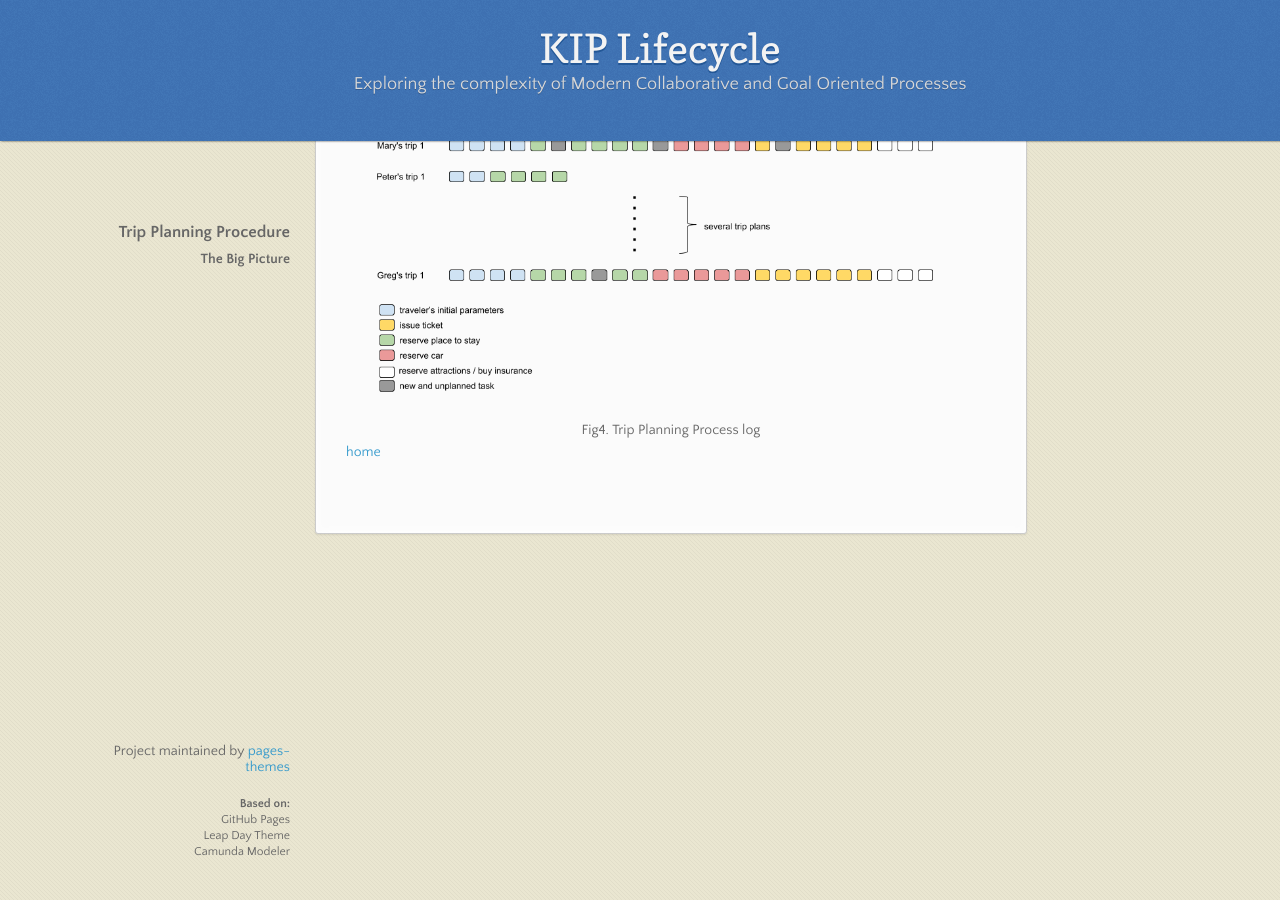
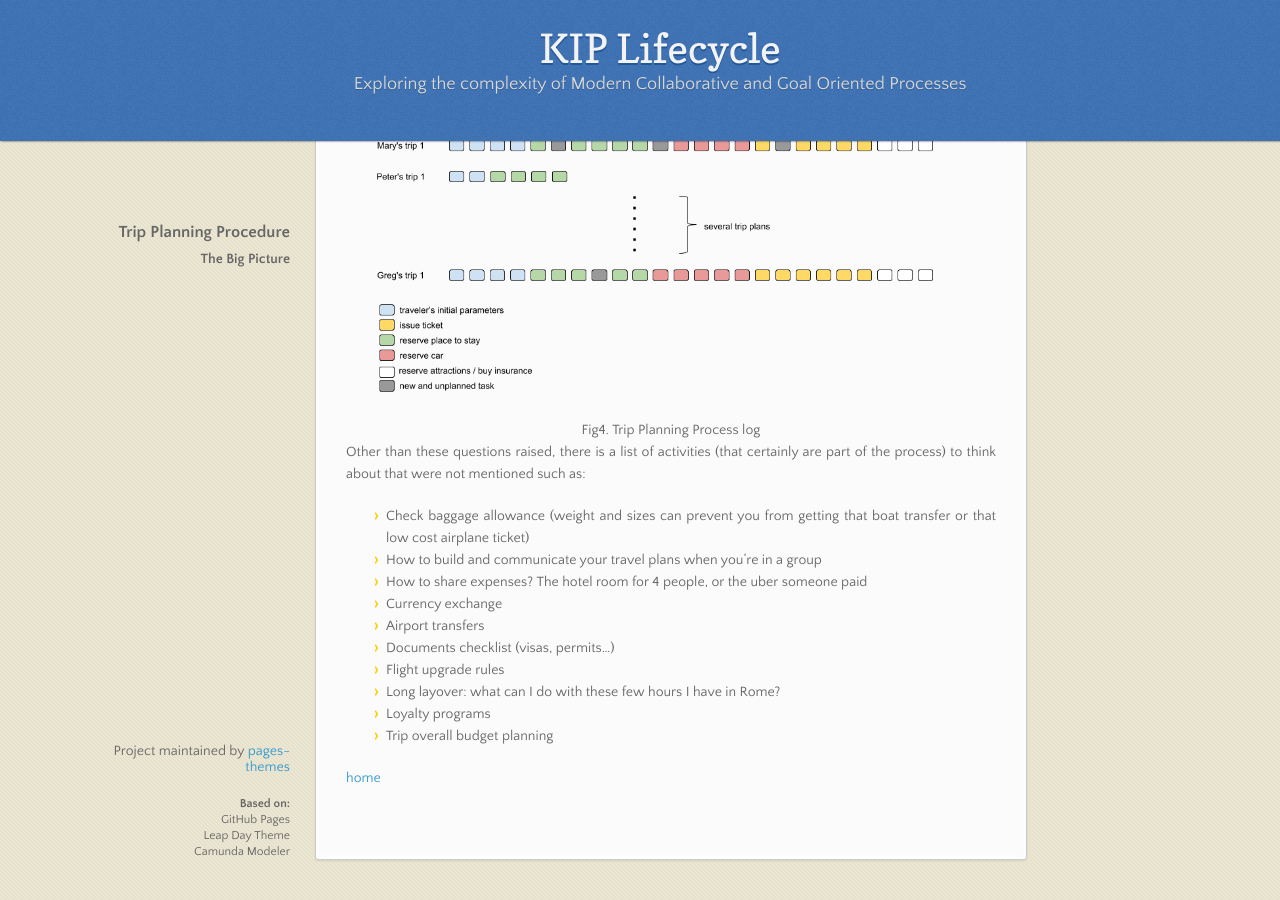
Before and after one commit to pages-themes/leap-day, a Jekyll site: the page built from trip_plan/tp_bigpicture.md, in a window 1280 px wide and 900 px high, scrolled down 3476 px. Built offline with Jekyll 4.4.1, drawn with Linux system fonts in a browser that asks for light colours; our own code applies the rules of GitHub Pages for plain Markdown files.

Commit message:
Update tp_bigpicture.md

```diff
--- a/trip_plan/tp_bigpicture.md
+++ b/trip_plan/tp_bigpicture.md
@@ -57,5 +57,18 @@ In this scenario, some complex questions arise: How to keep track of my progress
  Fig4. Trip Planning Process log
 </center>
 
+Other than these questions raised, there is a list of activities (that certainly are part of the process) to think about that were not mentioned such as:
+
+- Check baggage allowance (weight and sizes can prevent you from getting that boat transfer or that low cost airplane ticket)
+- How to build and communicate your travel plans when you're in a group
+- How to share expenses? The hotel room for 4 people, or the uber someone paid
+- Currency exchange
+- Airport transfers
+- Documents checklist (visas, permits...)
+- Flight upgrade rules
+- Long layover: what can I do with these few hours I have in Rome?
+- Loyalty programs
+- Trip overall budget planning
+
 
 [home](../index.html)
```
